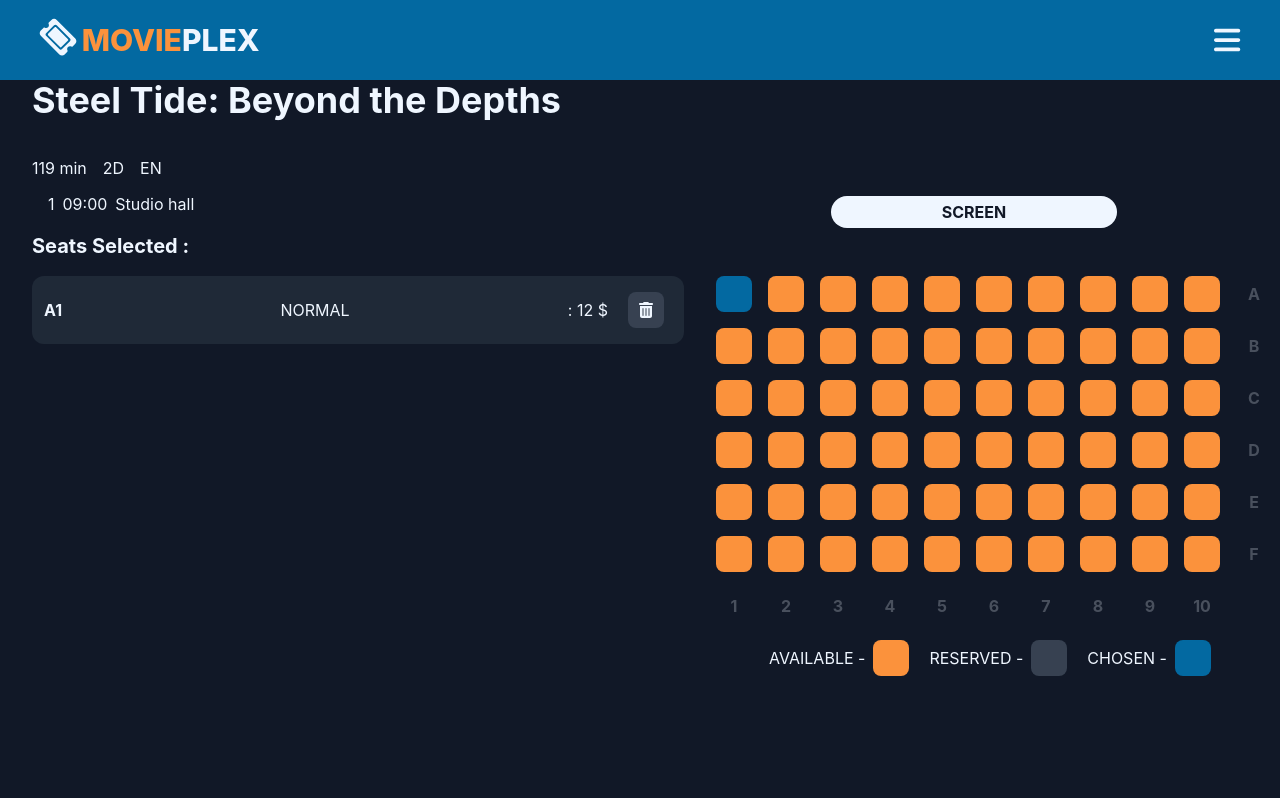
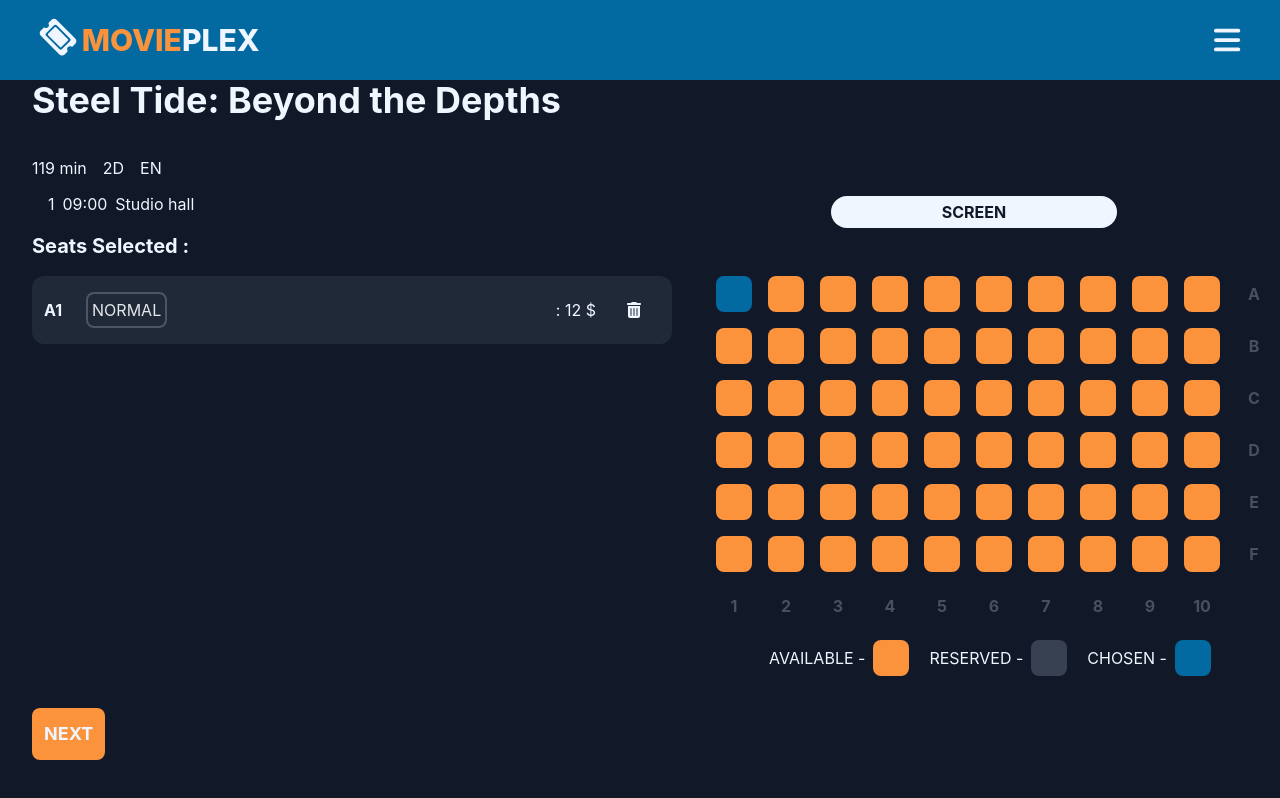
Before and after one commit to ewelinapetelicka/movieplex, a React (Create React App) app: page /select-tickets/1/1 in a window 1280 px wide. Both pictures are taken after a click on the button 734 px from the left and 294 px from the top of the page. Built offline with nearby package versions, Linux system fonts and the light colour scheme; data requests are answered from the project's data file.

Commit message:
payment navigate

```diff
--- a/src/App.tsx
+++ b/src/App.tsx
@@ -4,6 +4,7 @@ import {Header} from "./componetns/core/header/Header";
 import {FilmPage} from "./pages/film/FilmPage";
 import {ErrorBoard} from "./pages/error/ErrorBoard";
 import {SelectTickets} from "./pages/select-tickets/SelectTickets";
+import {Payment} from "./pages/payment/Payment";
 
 export function App() {
     return (
@@ -15,6 +16,7 @@ export function App() {
                     <Route path={"/film/:id"} element={<FilmPage></FilmPage>}/>
                     <Route path={"/error"} element={<ErrorBoard></ErrorBoard>}/>
                     <Route path={"/select-tickets/:id/:date"} element={<SelectTickets></SelectTickets>}/>
+                    <Route path={"/payment"} element={<Payment></Payment>}/>
                     <Route path={"*"} element={<Navigate to={'/dashboard'}></Navigate>}></Route>
                 </Routes>
             </div>
--- a/src/componetns/common/button/Button.tsx
+++ b/src/componetns/common/button/Button.tsx
@@ -41,7 +41,7 @@ export function Button(props: ButtonProps) {
             return "bg-gray-700 w-9 h-9 rounded-2xl m-2"
         }
         if (props.type === ButtonType.DELETE) {
-            return "bg-gray-700 w-9 h-9 rounded-2xl m-2"
+            return "bg-gray-800 w-9 h-9 rounded-2xl m-2"
         }
         if (props.type === ButtonType.DISABLED){
             return "w-9 h-9 rounded-2xl m-2 opacity-25 font-bold"
--- a/src/componetns/common/select/Select.tsx
+++ b/src/componetns/common/select/Select.tsx
@@ -22,17 +22,17 @@ export function Select(props: SelectProps) {
     }
 
     return (
-        <div className={"relative"} ref={wrapperRef}>
+        <div className={"relative text-gray-200 bg-gray-800 cursor-pointer rounded-lg border-2 border-gray-600 p-1"} ref={wrapperRef}>
             <span onClick={() => {
                 setIsVisible(true)
             }}>{currentValue}</span>
-            {isVisible ? <div className={"absolute z-20 mt-3 bg-amber-100"}>
+            {isVisible ? <div className={"absolute z-20 mt-3 bg-gray-800 text-gray-200"}>
                 {props.options.map((el) => {
                     return (
                         <div onClick={() => {
                             changeValue(el)
                         }}
-                             className={"text-cyan-950 " + (currentValue === el ? "bg-amber-400" : "")}
+                             className={"text-gray-200 " + (currentValue === el ? "bg-gray-700" : "")}
                         >{el}
                         </div>)
                 })}
--- a/src/componetns/recap/Recap.tsx
+++ b/src/componetns/recap/Recap.tsx
@@ -4,27 +4,32 @@ import {FontAwesomeIcon} from "@fortawesome/react-fontawesome";
 import {faTrashCan} from '@fortawesome/free-solid-svg-icons';
 import {Select} from "../common/select/Select";
 import {Button, ButtonType} from "../common/button/Button";
+import {useNavigate} from "react-router-dom";
 
 interface SeatPickedProps {
     seatPicked: Seat[];
-    onSeatRemoved: (seat:Seat) => void;
+    onSeatRemoved: (seat: Seat) => void;
 }
 
 export function Recap(props: SeatPickedProps) {
+    const navigate = useNavigate()
+
     return (
-        <div>
+        <div className={"h-3/5"}>
             <p className={"text-xl font-bold pt-4 pb-4"}>Seats Selected :</p>
-            <div className={"flex flex-col gap-4"}>
+            <div className={"flex flex-col gap-4 overflow-y-auto h-full pr-3"}>
                 {props.seatPicked.map((el, index) => {
                     return (
                         <Card key={index}>
                             <div className={"flex justify-between items-center"}>
-                                <div className={"font-bold"}>
-                                    <span>{String.fromCharCode(el.col + 65)}</span>
-                                    <span>{el.row + 1}</span>
+                                <div className={"flex gap-6 items-center"}>
+                                    <div className={"font-bold"}>
+                                        <span>{String.fromCharCode(el.col + 65)}</span>
+                                        <span>{el.row + 1}</span>
+                                    </div>
+                                    <Select initValue={"NORMAL"} options={["KID", "SENIOR", "NORMAL"]}></Select>
                                 </div>
-                                <Select initValue={"NORMAL"} options={["KID", "SENIOR", "NORMAL"]}></Select>
-                                <div>
+                                <div className={"flex justify-between items-center"}>
                                     <span className={"pr-3"}>: 12 $</span>
                                     <Button type={ButtonType.DELETE} key={index} onClick={() => {
                                         props.onSeatRemoved(el)
@@ -35,6 +40,9 @@ export function Recap(props: SeatPickedProps) {
                     )
                 })}
             </div>
+            <Button type={ButtonType.ORANGE} onClick={() => {
+                navigate("/payment")
+            }}>NEXT</Button>
         </div>
     )
 }
--- a/src/index.css
+++ b/src/index.css
@@ -14,7 +14,19 @@ body {
 * {
   box-sizing: border-box;
 }
+
 ::-webkit-scrollbar {
-  width: 0;
-  background: transparent;
+  width: 10px;
 }
+
+::-webkit-scrollbar-track {
+  background: #111827;
+}
+
+::-webkit-scrollbar-thumb {
+  background: #1f2937;
+}
+
+::-webkit-scrollbar-thumb:hover {
+  background: #1f2937;
+}
--- /dev/null
+++ b/src/pages/payment/Payment.tsx
@@ -0,0 +1,5 @@
+export function Payment(){
+    return (
+        <div>test</div>
+    );
+}
```
